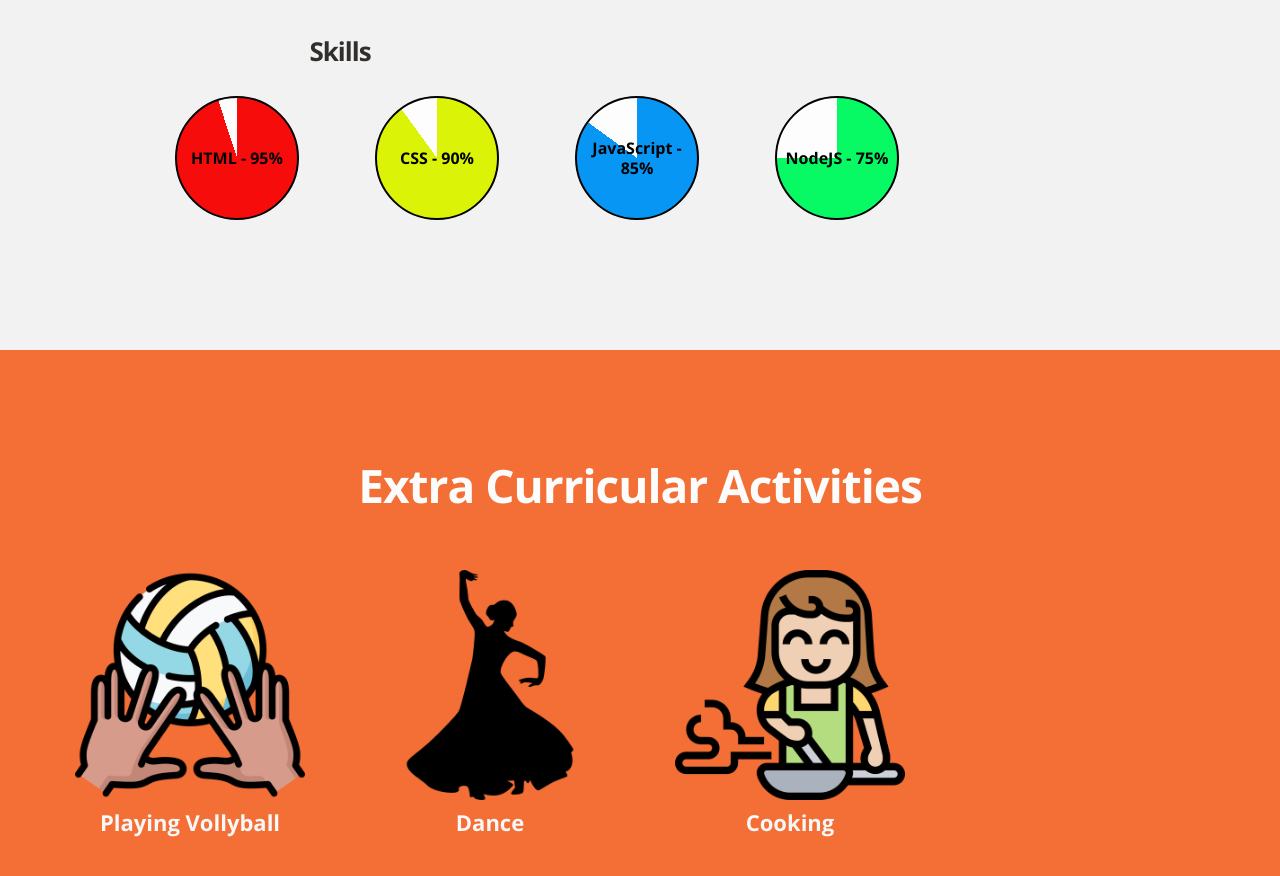
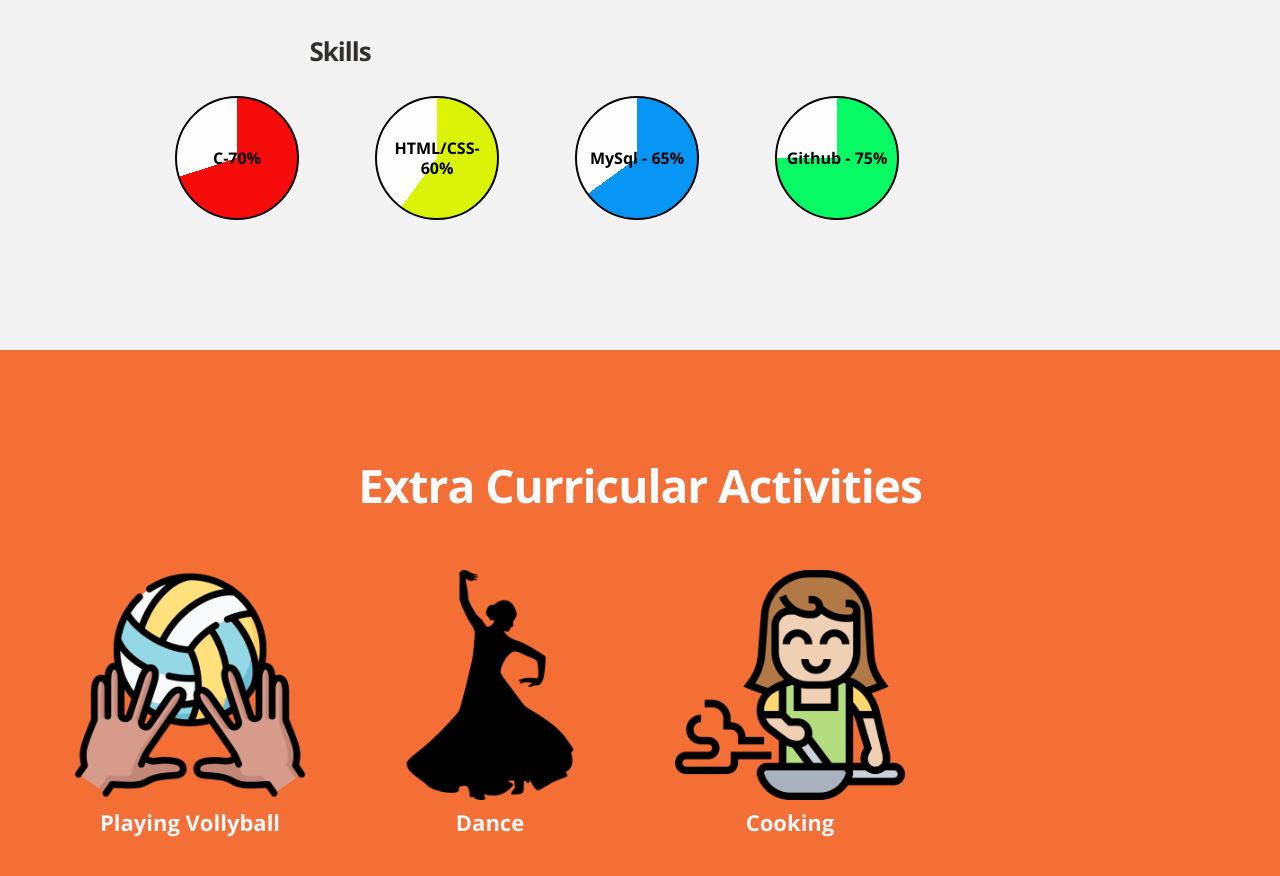
Before and after one commit to SubrinaXnos18/My-web-page-, a plain HTML site: page index.html in a window 1280 px wide. Shown: the part 2016-2892 px from the top of the page. Drawn offline with nearby package versions, Linux system fonts and the light colour scheme.

Commit message:
Update index.html

```diff
--- a/index.html
+++ b/index.html
@@ -182,23 +182,23 @@
 
             <div class="skills-container">
                 <div class="skill-circle">
-                    <div class="circle" data-percentage="95" style="--circle-color: #f70c0c;" >
-                        <span>HTML - 95%</span>
+                    <div class="circle" data-percentage="70" style="--circle-color: #f70c0c;" >
+                        <span>C-70%</span>
                     </div>
                 </div>
                 <div class="skill-circle">
-                    <div class="circle" data-percentage="90" style="--circle-color: #dbf306;">
-                        <span>CSS - 90%</span>
+                    <div class="circle" data-percentage="60" style="--circle-color: #dbf306;">
+                        <span>HTML/CSS- 60%</span>
                     </div>
                 </div>
                 <div class="skill-circle">
-                    <div class="circle" data-percentage="85" style="--circle-color: #0896f5;">
-                        <span>JavaScript - 85%</span>
+                    <div class="circle" data-percentage="65" style="--circle-color: #0896f5;">
+                        <span>MySql - 65%</span>
                     </div>
                 </div>
                 <div class="skill-circle">
                     <div class="circle" data-percentage="75" style="--circle-color: #07fa64;">
-                        <span>NodeJS - 75%</span>
+                        <span>Github - 75%</span>
                     </div>
                 </div>
             </div>
@@ -251,16 +251,16 @@
     }
 
     /* Custom percentages for each circle */
-    .circle[data-percentage="95"] {
-        --percentage: 95;
+    .circle[data-percentage="70"] {
+        --percentage: 70;
     }
 
-    .circle[data-percentage="90"] {
-        --percentage: 90;
+    .circle[data-percentage="60"] {
+        --percentage: 60;
     }
 
-    .circle[data-percentage="85"] {
-        --percentage: 85;
+    .circle[data-percentage="65"] {
+        --percentage: 65;
     }
 
     .circle[data-percentage="75"] {
```
